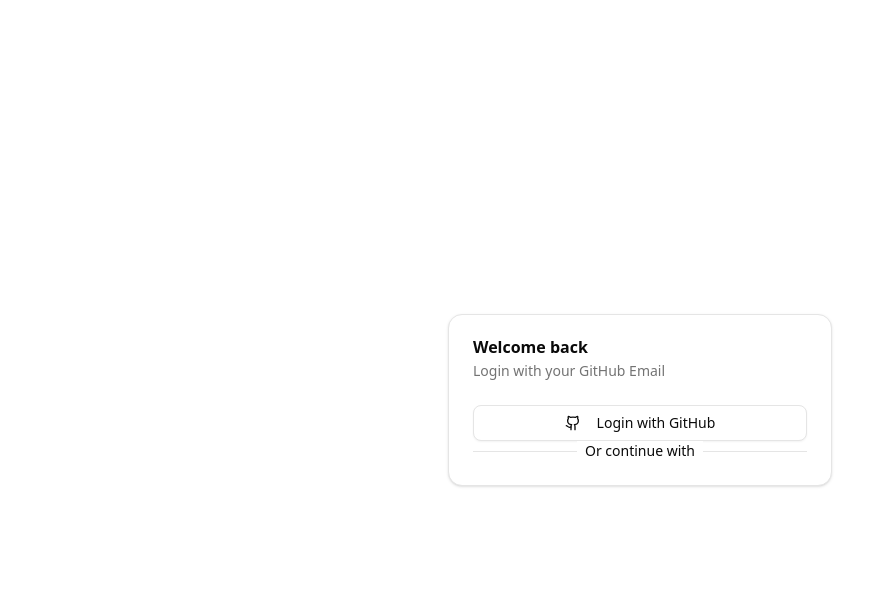
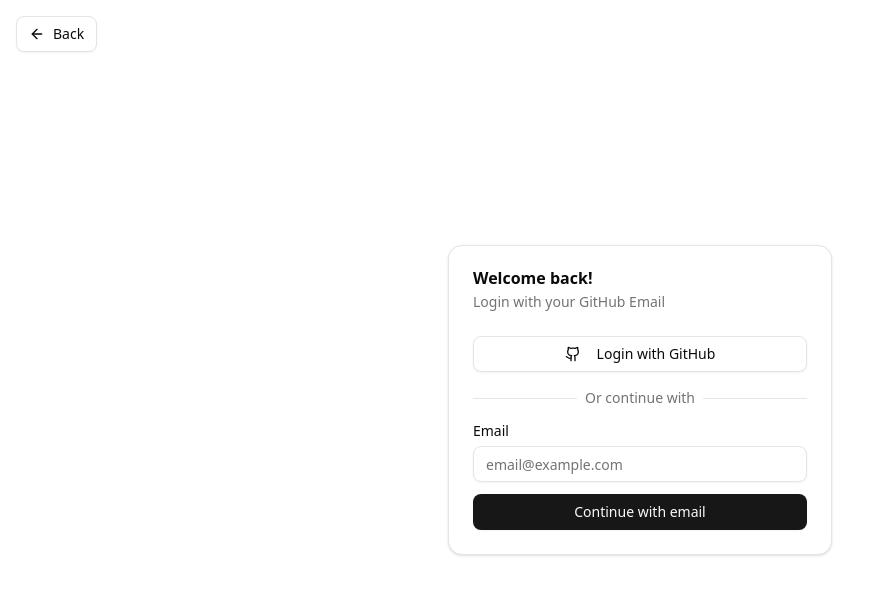
Before and after one commit to Faizan1421/lms-nextjs, a Next.js app: page /login in a window 1280 px wide. Shown: the top 594 px of the page, without its empty margins (0-879 px from the left). Built offline with nearby package versions, Linux system fonts and the light colour scheme.

Commit message:
Enhance Auth Layout and Login Page with Back Link and Email Input. Added a back link button to the Auth layout and improved the Login page by adding an email input field and updating the UI elements for better accessibility and user experience.

```diff
--- a/app/(auth)/layout.tsx
+++ b/app/(auth)/layout.tsx
@@ -1,8 +1,15 @@
+import { buttonVariants } from "@/components/ui/button"
+import { ArrowLeftIcon } from "lucide-react"
+import Link from "next/link"
 import { ReactNode } from "react"
 
 export default function AuthLayout({ children }: { children: ReactNode }) {
   return (
     <div className="relative flex min-h-svh flex-col items-center justify-center">
+        <Link href="/" className={buttonVariants({variant: "outline", className: "absolute top-4 left-4"})} >
+            <ArrowLeftIcon className="size-4" />
+            Back
+        </Link>
         <div className="flex w-full max-w-sm flex-col gap-6">
             {children}
         </div>
--- a/app/(auth)/login/page.tsx
+++ b/app/(auth)/login/page.tsx
@@ -1,20 +1,31 @@
 import { Button } from "@/components/ui/button"
 import { Card, CardContent, CardDescription, CardHeader, CardTitle } from "@/components/ui/card"
+import { Input } from "@/components/ui/input"
+import { Label } from "@/components/ui/label"
 import { GithubIcon } from "lucide-react"
 const LoginPage = () => {
   return (
    <Card className="w-full mx-auto">
     <CardHeader>
-        <CardTitle>Welcome back</CardTitle>
+        <CardTitle>Welcome back!</CardTitle>
         <CardDescription>Login with your GitHub Email</CardDescription>
     </CardHeader>
-    <CardContent>
-        <Button className="w-full" variant="outline">
+    <CardContent className="flex flex-col gap-4">
+        <Button className="w-full cursor-pointer" variant="outline">
             <GithubIcon className="size-4 mr-2" />
             Login with GitHub
         </Button>
         <div className="relative text-center text-sm after:absolute after:inset-0 after:top-1/2 after:z-0 after:flex after:items-center after:border-t after:border-border">
-            <span className="relative z-10 bg-card px-2">Or continue with</span>
+            <span className="relative z-10 bg-card px-2 text-muted-foreground">Or continue with</span>
+        </div>
+        <div>
+            <div className="grid gap-3">
+                <div className="grid gap-2">
+                    <Label htmlFor="email">Email</Label>
+                    <Input id="email" placeholder="email@example.com" />
+                </div>
+                <Button className="w-full cursor-pointer">Continue with email</Button>
+            </div>
         </div>
     </CardContent>
    </Card>
```
